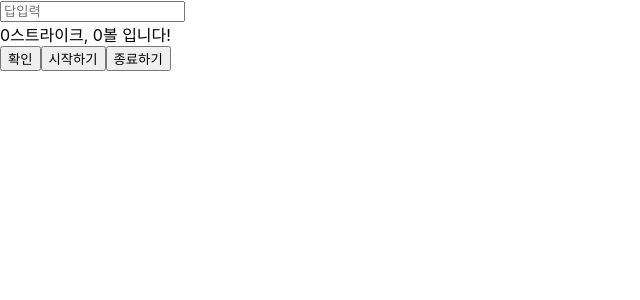
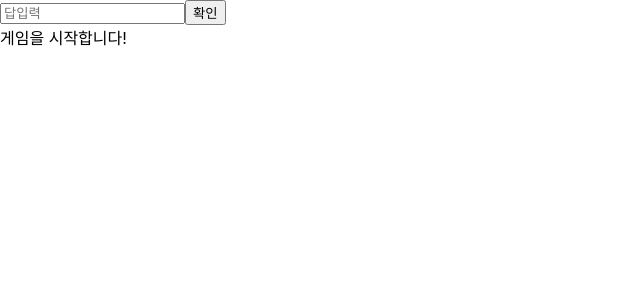
Before and after one commit to cyjin463/conexuslab, a React (Create React App) app in the folder conexuslab/: page / in a window 1280 px wide. Both pictures are taken after a click on the button "시작하기". Shown: the top 300 px of the page, without its empty margins (0-640 px from the left). Built offline with nearby package versions, Linux system fonts and the light colour scheme.

Commit message:
Reafator : State값 초기화
게임시작시 스트라이크, 볼, 입력값 초기화

```diff
--- a/conexuslab/src/App.js
+++ b/conexuslab/src/App.js
@@ -1,12 +1,15 @@
 import React from "react";
 
 const App = () => {
+  const [gameView, setGameView] = React.useState(false);
+  const [start, setStart] = React.useState(false);
+  const [strike, setStrike] = React.useState(0);
+  const [ball, setBall] = React.useState(0);
+  const [numRule, setNumRule] = React.useState(false);
+  const [text, setText] = React.useState("");
   const [num, setNum] = React.useState([]);
   const [checkNum, setCheckNum] = React.useState([]);
-  const [strike, setStrike] = React.useState(0);
-  const [ball, setBall] = React.useState(0);
 
-  // 난수 생성
   const Start = () => {
     let num2 = [];
     for (let i = 0; i < 3; i++) {
@@ -16,12 +19,18 @@ const App = () => {
       } else i--;
     }
     setNum(num2);
-    console.log(num2); // 콘솔에 정답
+    setGameView(true);
+    setStrike(0);
+    setBall(0);
+    setCheckNum([]);
+    console.log(num2);
   };
 
-  //입력값 저장
   const InputNum = (e) => {
+    const rule = /^[1-9]{3}$/;
     const check = e.target.value;
+    setText(e.target.value);
+    rule.test(check) ? setNumRule(true) : setNumRule(false);
     if (check.length === 3) {
       const firstCheck = +check.slice(0, 1);
       const middleCheck = +check.slice(1, 2);
@@ -30,9 +39,9 @@ const App = () => {
     }
   };
 
-  //스트라이크 확인
   const StrikeCheck = () => {
     let strikecheck = 0;
+    if (numRule === true) {
       if (num[0] === checkNum[0]) {
         strikecheck += 1;
       }
@@ -42,11 +51,14 @@ const App = () => {
       if (num[2] === checkNum[2]) {
         strikecheck += 1;
       }
+    } else if (numRule !== true) {
+      window.alert("0이아닌 숫자3자리 모두 입력해주세요.");
+    }
     setStrike(strikecheck);
+    setStart(true);
     BallCheck();
   };
 
-  //볼 확인
   const BallCheck = () => {
     let ballcheck = 0;
     num.map((x) => {
@@ -57,11 +69,12 @@ const App = () => {
     setBall(ballcheck);
   };
 
-  //종료
   const End = () => {
     if (window.confirm("홈런!!! 게임을 다시 시작하시겠습니까?")) {
       setNum([]);
+      setText("");
       Start();
+      setStart(false);
     } else {
       window.location.reload("./App.js");
     }
@@ -69,13 +82,32 @@ const App = () => {
 
   return (
     <div>
-      <input type='text' placeholder='답입력' maxLength={3} onChange={(e) => InputNum(e)}></input>
+      {gameView ? (
+        <div>
+          <div>
+            <input
+              type='text'
+              value={text}
+              placeholder='답입력'
+              maxLength={3}
+              onChange={(e) => InputNum(e)}></input>
+            <button onClick={() => StrikeCheck()}>확인</button>
+          </div>
+          {start === false ? (
+            <div>게임을 시작합니다!</div>
+          ) : strike === 0 && ball === 0 && start === true ? (
+            <div>낫싱</div>
+          ) : strike === 3 ? (
+            End()
+          ) : (
             <div>
               {strike}스트라이크, {`${ball}` - `${strike}`}볼 입니다!
             </div>
-      <button onClick={() => StrikeCheck()}>확인</button>
+          )}
+        </div>
+      ) : (
         <button onClick={() => Start()}>시작하기</button>
-      <button onClick={() => End()}>종료하기</button>
+      )}
     </div>
   );
 };
```
Lines whose indentation alone changed are shown as unchanged.
